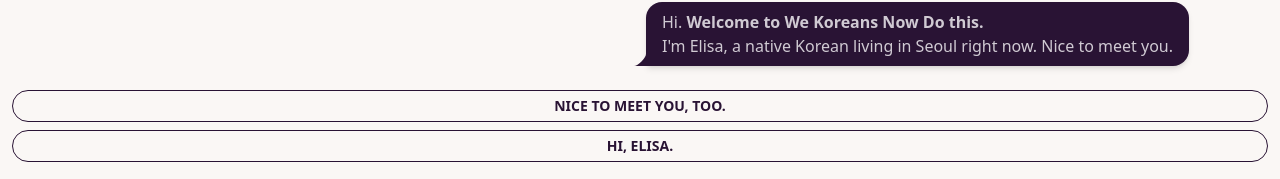
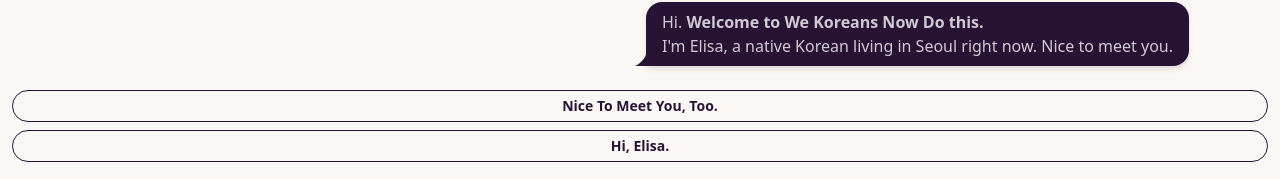
Before and after one commit to jadestern/koreans-do, a SvelteKit app: page /chat in a window 1280 px wide. Shown: the part 618-797 px from the top of the page. Built offline with nearby package versions, Linux system fonts and the light colour scheme.

Commit message:
미사용 코드 제거

```diff
--- a/src/routes/chat/+page.svelte
+++ b/src/routes/chat/+page.svelte
@@ -1,5 +1,5 @@
 <script lang="ts">
-  import Message from "./Bubble.svelte";
+  import Message from "./message/Bubble.svelte";
   import type {MessageType} from "./types";
   import {onMount,} from "svelte";
   import {BUTTONS, YOU_CHATS} from "./constants";
@@ -112,7 +112,7 @@
 			{#each buttons as button}
 				<div class="my-2">
 					<button
-						class="btn btn-outline btn-sm btn-block h-auto py-1"
+						class="btn btn-outline btn-sm btn-block h-auto py-1 capitalize"
 						on:click={() => handleButtonClick(button)}
 					>
 						{button.content}
--- a/src/routes/chat/Button.svelte
+++ /dev/null
@@ -1,9 +0,0 @@
-<script>
-  export let content = ''
-</script>
-
-<div class="chat chat-end">
-	<div class="chat-bubble bg-base-100 text-blue-400 shadow-md">
-		{content}
-	</div>
-</div>
```
Also changed, not shown: src/routes/chat/message/Bubble.svelte (renamed from src/routes/chat/Bubble.svelte), src/routes/chat/message/Cards.svelte (added).
